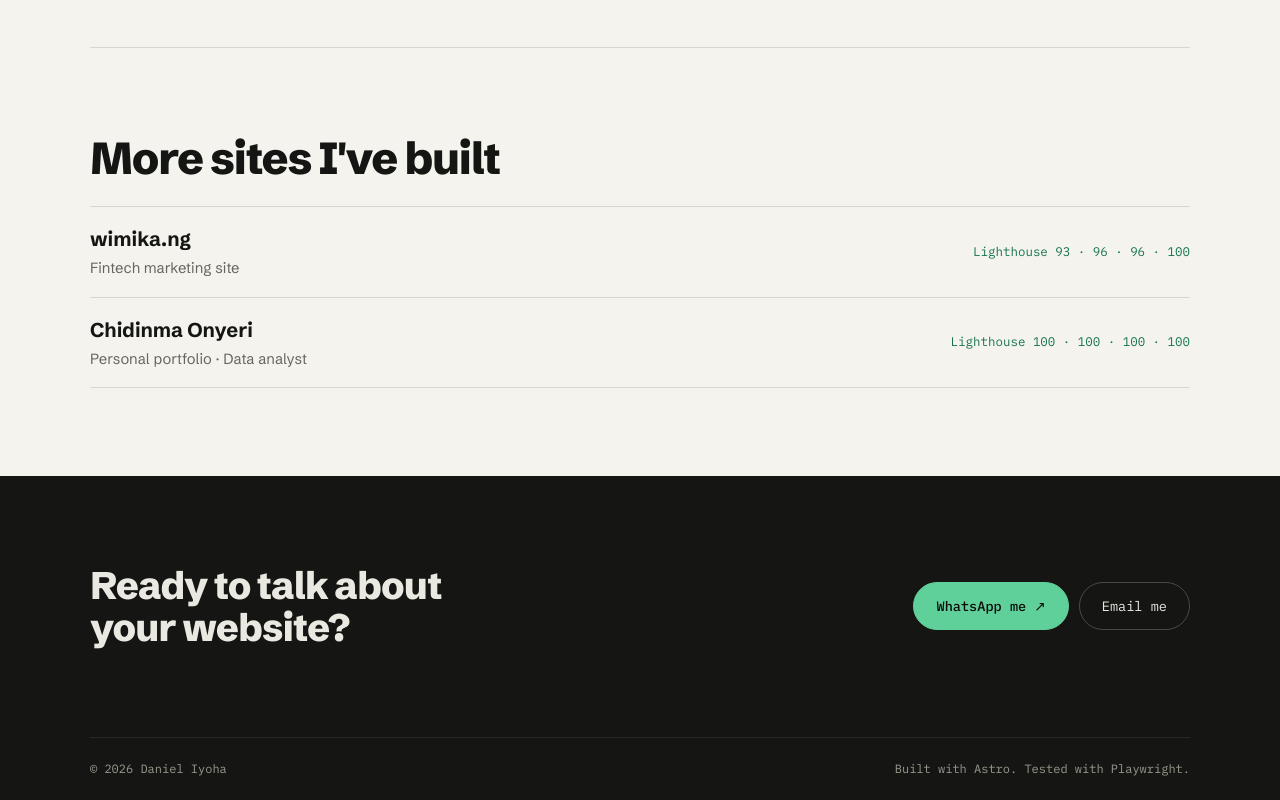
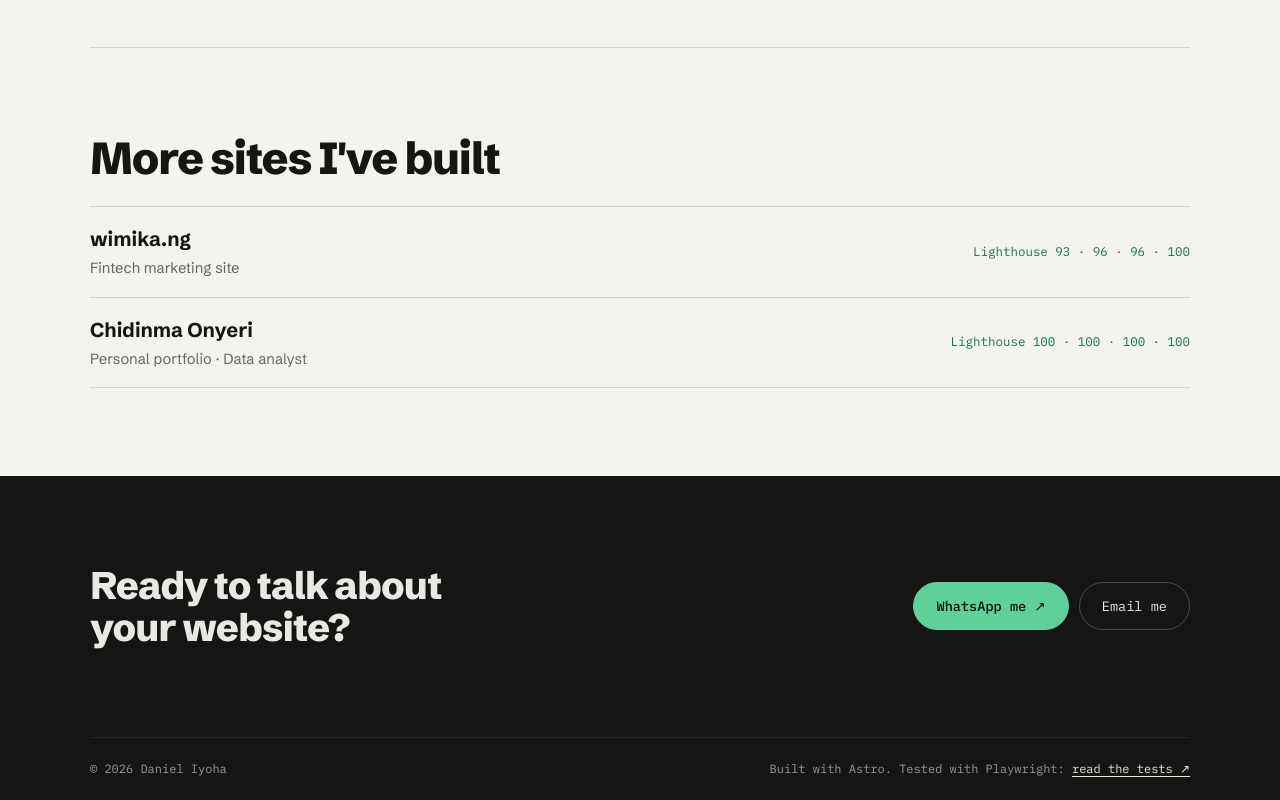
Before and after one commit to Iyoha-dan/daniel-iyoha-portfolio, an Astro site: page /websites in a window 1280 px wide. Shown: the part 2846-3646 px from the top of the page. Built offline with nearby package versions, Linux system fonts and the light colour scheme; Astro itself is replaced by a stand-in of ours.

Commit message:
Link the test panel and footer to the Playwright suite

```diff
--- a/src/components/SiteFooter.astro
+++ b/src/components/SiteFooter.astro
@@ -5,7 +5,10 @@ import { person } from '../data/profile';
 <footer class="foot">
   <div class="wrap foot-inner">
     <p>© {new Date().getFullYear()} {person.name}</p>
-    <p>Built with Astro. Tested with Playwright.</p>
+    <p>
+      Built with Astro. Tested with Playwright:
+      <a href={`${person.repo}/blob/main/tests/site.spec.ts`} target="_blank" rel="noopener noreferrer">read the tests ↗</a>
+    </p>
   </div>
 </footer>
 
@@ -25,4 +28,11 @@ import { person } from '../data/profile';
     /* Rule drawn inside the gutters so it lines up with the content above. */
     background: linear-gradient(rgb(255 255 255 / 0.08), rgb(255 255 255 / 0.08)) center top / calc(100% - 2 * var(--gutter)) 1px no-repeat;
   }
+  .foot a {
+    display: inline-block;
+    padding-block: 12px;
+    margin-block: -12px;
+    color: var(--term-text);
+    text-underline-offset: 3px;
+  }
 </style>
--- a/src/data/profile.ts
+++ b/src/data/profile.ts
@@ -8,6 +8,8 @@ export const person = {
   linkedin: 'https://www.linkedin.com/in/daniel-iyoha-574b53313',
   github: 'https://github.com/Iyoha-dan',
   x: 'https://x.com/DanielIyoha9',
+  // This site's code; the test panel and footer link to its Playwright suite.
+  repo: 'https://github.com/Iyoha-dan/daniel-iyoha-portfolio',
   // Opens a WhatsApp chat with a message already started (same number as on the CV).
   whatsapp: `https://wa.me/2349030851695?text=${encodeURIComponent('Hi Daniel, I saw your portfolio and ')}`,
   // The same chat, started as a website enquiry (small-business page and the "Hiring?" menu).
```
Also changed, not shown: src/pages/index.astro (+9 -1 lines), tests/site.spec.ts (+7 -0 lines).
